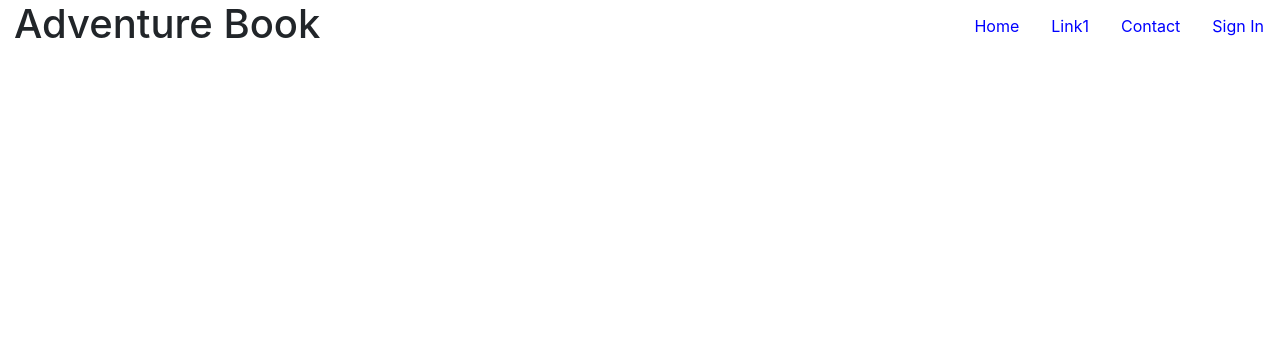
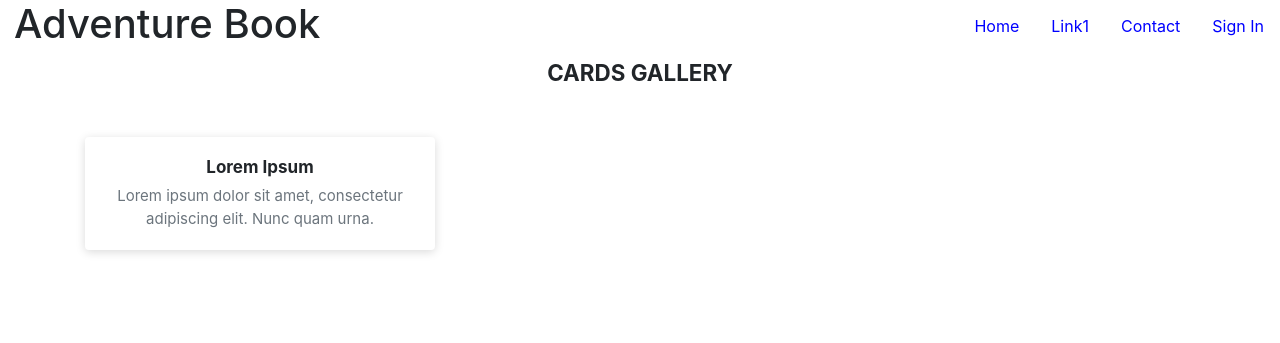
Before and after one commit to nitundatta8/adventure-book-react, a React app: page / in a window 1280 px wide. Built offline with nearby package versions, Linux system fonts and the light colour scheme.

Commit message:
add style and html to render Gallery

```diff
--- a/src/components/Adventure.js
+++ b/src/components/Adventure.js
@@ -1,9 +1,24 @@
 import React from 'react';
+import styled from 'styled-components';
 
 function Adventure() {
+
+  const Box = styled.section`
+    border: 2px black solid;
+    border-radius: 15px;
+    max-width: 400px;
+    margin: 50px;
+    padding: 5px;
+
+  `;
+
+
   return (
     <React.Fragment>
-      <h3>Adventure Name</h3>
+      <Box>
+        <h3>Adventure Name</h3>
+      </Box>
+
     </React.Fragment>
   );
 };
--- a/src/components/AdventuresControl.js
+++ b/src/components/AdventuresControl.js
@@ -1,5 +1,5 @@
 import React from 'react';
-
+import { section, MenuItem } from 'react-bootstrap';
 class AdventuresControl extends React.Component {
   constructor(props) {
     super(props);
@@ -10,6 +10,26 @@ class AdventuresControl extends React.Component {
   render() {
     return (
       <React.Fragment>
+        <section class="gallery-block cards-gallery">
+          <div class="container">
+            <div class="heading">
+              <h2>Cards Gallery</h2>
+            </div>
+            <div class="row">
+              <div class="col-md-6 col-lg-4">
+                <div class="card border-0 transform-on-hover">
+
+                  <div class="card-body">
+                    <h6><a href="#">Lorem Ipsum</a></h6>
+                    <p class="text-muted card-text">Lorem ipsum dolor sit amet, consectetur adipiscing elit. Nunc quam urna.</p>
+                  </div>
+                </div>
+              </div>
+
+            </div>
+          </div>
+        </section>
+
 
       </React.Fragment>
     );
--- a/src/components/App.js
+++ b/src/components/App.js
@@ -9,14 +9,7 @@ function App() {
   return (
     <Router>
       <Header />
-      <Switch>
-        <Route path='/home'>
-          <AdventureList />
-        </Route>
-        {/* <AdventuresControl /> */}
-
-      </Switch>
-
+      <AdventuresControl />
     </Router>
   );
 }
--- a/src/index.css
+++ b/src/index.css
@@ -1,13 +1,57 @@
-body {
-  margin: 0;
-  font-family: -apple-system, BlinkMacSystemFont, 'Segoe UI', 'Roboto', 'Oxygen',
-    'Ubuntu', 'Cantarell', 'Fira Sans', 'Droid Sans', 'Helvetica Neue',
-    sans-serif;
-  -webkit-font-smoothing: antialiased;
-  -moz-osx-font-smoothing: grayscale;
+.gallery-block{
+	padding-bottom: 60px;
+	padding-top: 60px;
 }
 
-code {
-  font-family: source-code-pro, Menlo, Monaco, Consolas, 'Courier New',
-    monospace;
+.gallery-block .heading{
+    margin-bottom: 50px;
+    text-align: center;
 }
+
+.gallery-block .heading h2{
+    font-weight: bold;
+    font-size: 1.4rem;
+    text-transform: uppercase;
+}
+
+.gallery-block.cards-gallery h6 {
+  font-size: 17px;
+  font-weight: bold;
+}
+
+.gallery-block.cards-gallery .card{
+  transition: 0.4s ease;
+}
+
+.gallery-block.cards-gallery .card img {
+  box-shadow: 0px 2px 10px rgba(0, 0, 0, 0.15);
+}
+
+.gallery-block.cards-gallery .card-body {
+  text-align: center;
+}
+
+.gallery-block.cards-gallery .card-body p {
+  font-size: 15px;
+}
+
+.gallery-block.cards-gallery a {
+  color: #212529;
+}
+
+.gallery-block.cards-gallery a:hover {
+  text-decoration: none;
+}
+
+.gallery-block.cards-gallery .card {
+  margin-bottom: 30px;
+  box-shadow: 0px 2px 10px rgba(0, 0, 0, 0.15);
+}
+
+@media (min-width: 576px) {
+
+	.gallery-block .transform-on-hover:hover {
+	    transform: translateY(-10px) scale(1.02);
+	    box-shadow: 0px 10px 10px rgba(0, 0, 0, 0.15) !important;
+	}
+}
```
